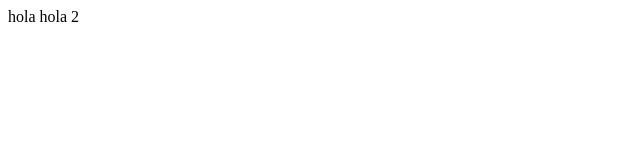
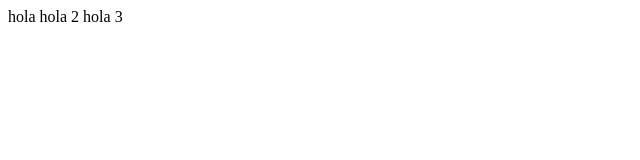
Before and after one commit to afrontanillah/TestMar1, a plain HTML site: page index.html in a window 1280 px wide. Shown: the full height of the page, 0-640 px from the left. Drawn offline with Linux system fonts and the light colour scheme.

Commit message:
third commit

```diff
--- a/index.html
+++ b/index.html
@@ -1,4 +1,5 @@
 <html>
     hola
     hola 2
+    hola 3
 </html>
```
Also changed, not shown: about.html (added, +3 -0 lines).
